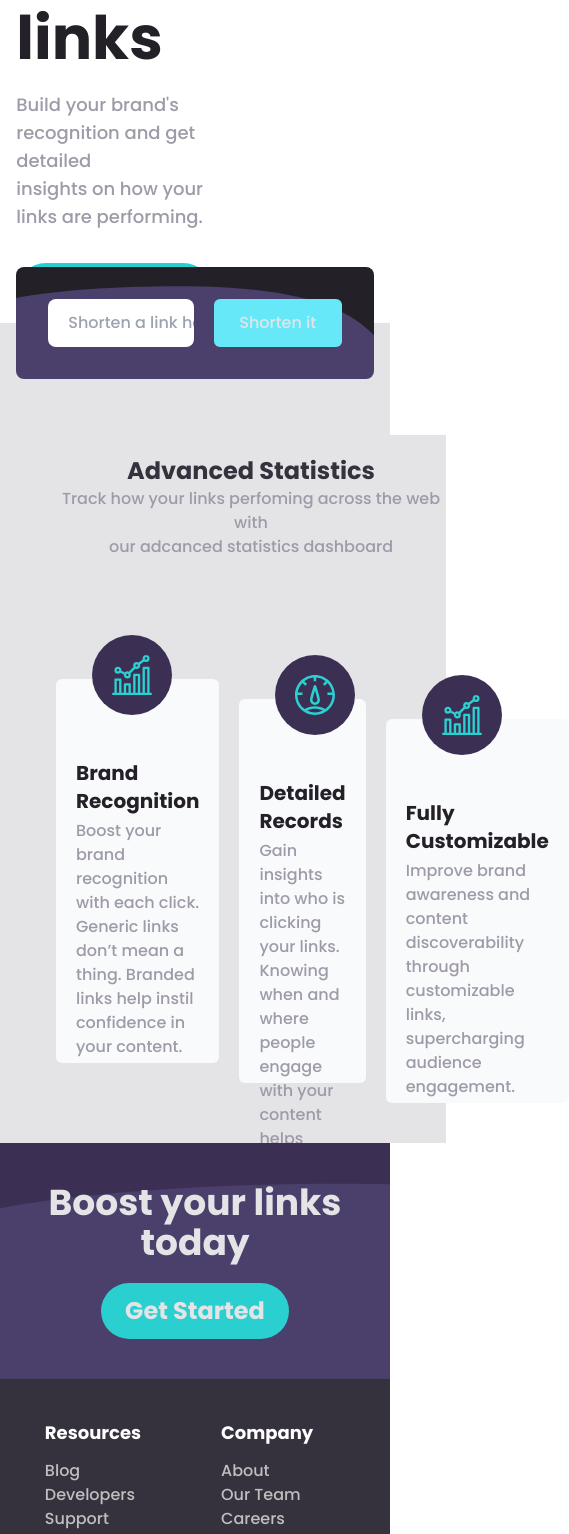
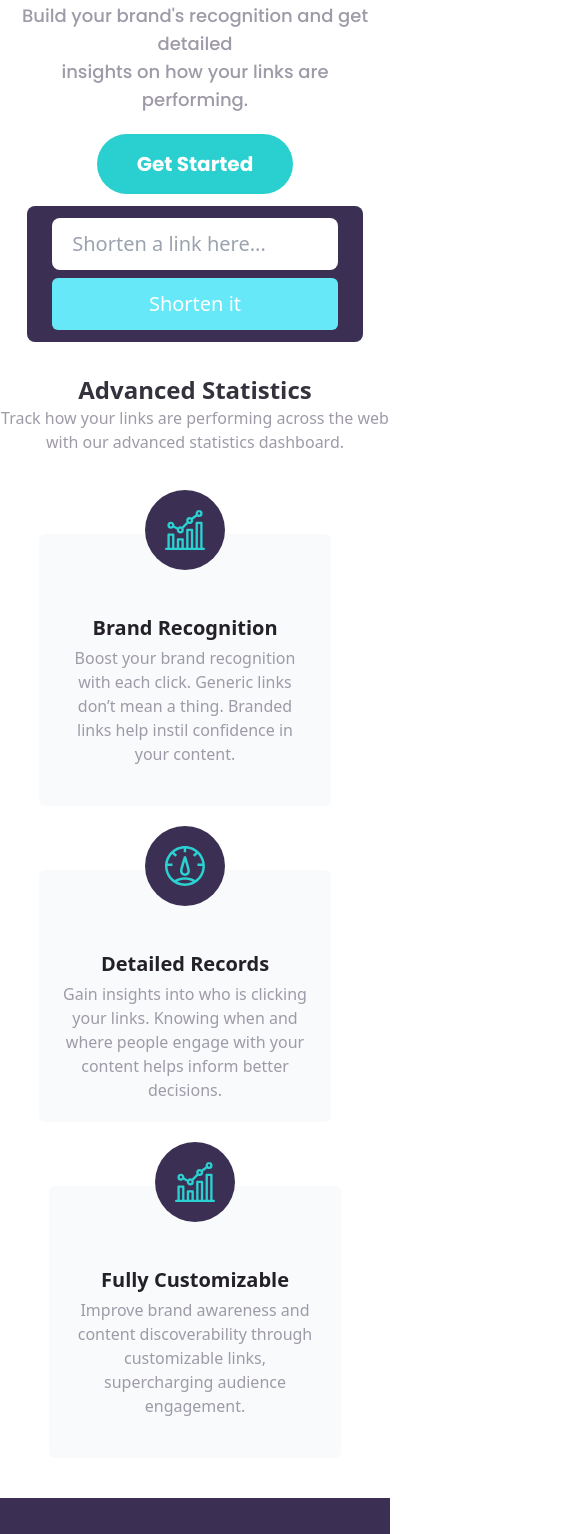
Before and after one commit to Maryahcee/URL-shortening-Api, a Vue app: page / in a window 390 px wide. Shown: the part 420-1954 px from the top of the page, 569 px wide, since content can reach past the window. Built offline with nearby package versions, Linux system fonts and the light colour scheme; what vue-clipboard2 would draw is missing.

Commit message:
add margins responiveness (#1)

```diff
--- a/src/components/Boost.vue
+++ b/src/components/Boost.vue
@@ -1,14 +1,62 @@
 <template>
-  <div class="card max-w-full">
-    <div class="p-10 max-w-full flex flex-col items-center justify-center bg-shorten-desktop bg-no-repeat  bg-cover bg-dark-violet font-['Poppins']">
-        <h3 class=" text-zinc-200  text-center text-4xl font-extrabold pb-5 ">Boost your links today</h3>
-        <button class="bg-Cyan text-zinc-200 text-2xl font-semibold  rounded-full py-3 px-6">Get Started</button>
+  <div class="card max-w-full hidden md:grid">
+    <div
+      class="
+        p-10
+        max-w-full
+        flex flex-col
+        items-center
+        justify-center
+        bg-shorten-desktop bg-no-repeat bg-cover bg-dark-violet
+        font-['Poppins']
+      "
+    >
+      <h3 class="text-zinc-200 text-center text-4xl font-extrabold pb-5">
+        Boost your links today
+      </h3>
+      <button
+        class="
+          bg-Cyan
+          text-zinc-200 text-2xl
+          font-semibold
+          rounded-full
+          py-3
+          px-6
+        "
+      >
+        Get Started
+      </button>
+    </div>
+  </div>
+  <!--Mobile Boost Section-->
+  <div
+    class="
+      md:hidden
+      flex flex-col
+      bg-shorten-desktop bg-no-repeat bg-cover bg-dark-violet
+      w-full
+    "
+  >
+    <h3
+      class="text-zinc-200 text-center text-4xl font-extrabold pb-5 mb-5 mt-8"
+    >
+      Boost your links today
+    </h3>
+    <div class="flex justify-center">
+      <button
+        class="
+          bg-Cyan
+          hover:bg-cyan-500
+          text-zinc-200 text-2xl
+          font-semibold
+          rounded-full
+          py-3
+          px-6
+          mb-8
+        "
+      >
+        Get Started
+      </button>
     </div>
   </div>
 </template>
-
-<script>
-export default {
-
-}
-</script>
--- a/src/components/Footer.vue
+++ b/src/components/Footer.vue
@@ -6,7 +6,8 @@
       text-white
       font-['Poppins']
       container
-      flex
+      hidden
+      md:flex
       items-center
       justify-center
       pt-10
@@ -28,27 +29,27 @@
           <div class="card mt-0 m-10">
             <h1 class="pb-3 font-extrabold text-lg">Features</h1>
             <ul class="text-gray text-normal text-md">
-              <li class="hover:text-cyan">Link Shortening</li>
-              <li class="hover:text-cyan">Branded Links</li>
-              <li class="hover:text-cyan">Analytics</li>
+              <li class="hover:text-Cyan">Link Shortening</li>
+              <li class="hover:text-Cyan">Branded Links</li>
+              <li class="hover:text-Cyan">Analytics</li>
             </ul>
           </div>
           <!--Resources List-->
           <div class="card mt-0 m-10">
             <h1 class="pb-3 font-extrabold text-lg">Resources</h1>
             <ul class="text-gray text-normal text-md">
-              <li class="hover:text-cyan">Blog</li>
-              <li class="hover:text-cyan">Developers</li>
-              <li class="hover:text-cyan">Support</li>
+              <li class="hover:text-Cyan">Blog</li>
+              <li class="hover:text-Cyan">Developers</li>
+              <li class="hover:text-Cyan">Support</li>
             </ul>
           </div>
           <!--Resources List-->
           <div class="card mt-0 m-10">
             <h1 class="pb-3 font-extrabold text-lg">Company</h1>
             <ul class="text-gray text-normal text-md">
-              <li class="hover:text-cyan">About</li>
-              <li class="hover:text-cyan">Our Team</li>
-              <li class="hover:text-cyan">Careers</li>
+              <li class="hover:text-Cyan">About</li>
+              <li class="hover:text-Cyan">Our Team</li>
+              <li class="hover:text-Cyan">Careers</li>
             </ul>
           </div>
           <!-- Interactive social Media icons-->
@@ -65,22 +66,22 @@
                 "
               >
                 <img
-                  class="pl-10"
+                  class="hover:bg-Cyan pl-10"
                   src="../assets/images/icon-facebook.svg"
                   alt="Facebook"
                 />
                 <img
-                  class="pl-5"
+                  class="hover:bg-Cyan pl-5"
                   src="../assets/images/icon-twitter.svg"
                   alt="twitter"
                 />
                 <img
-                  class="pl-5"
+                  class="hover:bg-Cyan pl-5"
                   src="../assets/images/icon-pinterest.svg"
                   alt="pinterest"
                 />
                 <img
-                  class="pl-5"
+                  class="hover:bg-Cyan pl-5"
                   src="../assets/images/icon-instagram.svg"
                   alt="instagram"
                 />
@@ -100,11 +101,85 @@
       </div>
     </div>
   </footer>
+  <!--Mobile Footer-->
+  <div class="bg-very-dark-blue text-white">
+    <!--Mobile footer logo-->
+    <div class="card flex justify-center mt-8 w-full">
+      <h1 class="text-white font-extrabold text-4xl">Shortly</h1>
+    </div>
+
+    <!--Mobile Features List-->
+    <div class="md:hidden flex flex-col justify-center items-center mx-auto">
+      <div class="mt-10 m-5">
+        <h1 class="pb-3 font-extrabold text-lg text-center">Features</h1>
+        <ul
+          class="
+            text-gray text-normal text-md
+            justify-center
+            items-center
+            flex flex-col
+          "
+        >
+          <li class="hover:text-Cyan">Link Shortening</li>
+          <li class="hover:text-Cyan">Branded Links</li>
+          <li class="hover:text-Cyan">Analytics</li>
+        </ul>
+      </div>
+      <!--Mobile Resources List-->
+      <div class="mt-0 m-5">
+        <h1 class="pb-3 font-extrabold text-lg text-center">Resources</h1>
+        <ul
+          class="
+            text-gray text-normal text-md
+            justify-center
+            items-center
+            flex flex-col
+          "
+        >
+          <li class="hover:text-Cyan">Blog</li>
+          <li class="hover:text-Cyan">Developers</li>
+          <li class="hover:text-Cyan">Support</li>
+        </ul>
+      </div>
+      <!--Mobile Resources List-->
+      <div class="mt-0 m-5">
+        <h1 class="pb-3 font-extrabold text-lg text-center">Company</h1>
+        <ul
+          class="
+            text-gray text-normal text-md
+            justify-center
+            items-center
+            flex flex-col
+          "
+        >
+          <li class="hover:text-Cyan">About</li>
+          <li class="hover:text-Cyan">Our Team</li>
+          <li class="hover:text-Cyan">Careers</li>
+        </ul>
+      </div>
+      <!--Mobile Interactive social Media icons-->
+      <div class="flex flex-row mx-auto justify-center items-center mb-5">
+        <img
+          class="items-center"
+          src="../assets/images/icon-facebook.svg"
+          alt="Facebook"
+        />
+        <img
+          class="pl-5"
+          src="../assets/images/icon-twitter.svg"
+          alt="twitter"
+        />
+        <img
+          class="pl-5"
+          src="../assets/images/icon-pinterest.svg"
+          alt="pinterest"
+        />
+        <img
+          class="pl-5"
+          src="../assets/images/icon-instagram.svg"
+          alt="instagram"
+        />
+      </div>
+    </div>
+  </div>
 </template>
-
-<script>
-export default {};
-</script>
-
-<style>
-</style>
--- a/src/components/Form.vue
+++ b/src/components/Form.vue
@@ -23,8 +23,8 @@ export default {
 </script>
 
 <template>
-  <!-- url link -->
-  <div class="container bg-zinc-200 max-w-full font-['Poppins']">
+  <!-- Desktop url link section -->
+  <div class="container hidden md:flex bg-zinc-200 max-w-full font-['Poppins']">
     <div class="container mx-auto w-11/12">
       <div
         class="
@@ -76,4 +76,51 @@ export default {
       </div>
     </div>
   </div>
+  <!--Mobile Link Section-->
+  <div class="max-w-full p-3 flex md:hidden justify-center">
+    <div
+      class="
+        container
+        bg-dark-violet
+        rounded-lg
+        flex
+        items-center
+        justify-center
+        p-3
+        w-11/12
+      "
+    >
+      <form
+        @submit.prevent="showLinks(url)"
+        class="flex w-full align-middle justify-center items-center flex-col"
+      >
+        <input
+          class="bg-white w-11/12 rounded-lg pl-5 mb-2 p-3 text-xl"
+          placeholder="Shorten a link here... "
+          type="url"
+          v-model="url"
+        />
+
+        <div class="w-full flex items-center justify-center">
+          <button
+            @click="[(isActive = !isActive)]"
+            class="
+              w-11/12
+              text-white
+              hover:text-zinc-300
+              text-xl
+              bg-Cyan
+              rounded-md
+              p-3
+              hover:bg-cyan-500
+            "
+            :class="[isActive ? 'bg-Cyan' : 'bg-cyan-300']"
+            type="submit"
+          >
+            {{ isActive ? "Shorten it" : "Shorten  it " }}
+          </button>
+        </div>
+      </form>
+    </div>
+  </div>
 </template>
--- a/src/components/LinkResults.vue
+++ b/src/components/LinkResults.vue
@@ -110,4 +110,5 @@ const copyLink = async () => {
       </div>
     </div>
   </div>
+  <!--Mobile link Results-->
 </template>
--- a/src/components/Main.vue
+++ b/src/components/Main.vue
@@ -4,7 +4,7 @@ export default {};
 
 <template>
   <!--Section One-->
-  <div class="container mx-auto w-11/12 flex overflow-hidden">
+  <div class="container mx-auto w-11/12 hidden md:flex overflow-hidden">
     <div class="flex flex-row">
       <div class="font-['Poppins'] w-full">
         <h1
@@ -35,4 +35,49 @@ export default {};
       </div>
     </div>
   </div>
+  <!--Mobile Version Main body-->
+  <div class="max-w-full flex flex-col md:hidden">
+    <div class="flex md:hidden items-center justify-center w-full">
+      <img
+        class="ml-40 w-11/12"
+        src="../assets/images/illustration-working.svg"
+        alt=""
+      />
+    </div>
+    <div class="font-['Poppins'] w-full mt-5">
+      <h1
+        class="
+          pb-2
+          text-4xl text-very-dark-violet
+          flex
+          justify-center
+          font-extrabold
+        "
+      >
+        More than just <br />
+        shorter links
+      </h1>
+      <p class="text-lg text-grayish-violet text-center m-5">
+        Build your brand's recognition and get detailed <br />
+        insights on how your links are performing.
+      </p>
+      <div class="flex justify-center items-center">
+        <button
+          class="
+            bg-Cyan
+            hover:bg-cyan-500
+            px-6
+            rounded-full
+            text-white text-xl
+            font-bold
+            flex
+            justify-center
+            items-center
+          "
+        >
+          <span class="p-4"> Get Started</span>
+        </button>
+      </div>
+    </div>
+  </div>
 </template>
--- a/src/components/ShowCase.vue
+++ b/src/components/ShowCase.vue
@@ -3,7 +3,7 @@
   <!--ShowCase Section with Statistics -->
 
   <!--Header section -->
-  <div class="max-w-full container bg-zinc-200">
+  <div class="max-w-full hidden md:flex container bg-zinc-200">
     <div
       class="
         font-['Poppins']
@@ -154,4 +154,124 @@
       </div>
     </div>
   </div>
+  <!--Mobile Version statistic section-->
+  <div class="text-center">
+    <h2 class="text-2xl font-bold text-very-dark-blue pt-5">
+      Advanced Statistics
+    </h2>
+    <p class="text-grayish-violet pb-10">
+      Track how your links are performing across the web with our advanced
+      statistics dashboard.
+    </p>
+  </div>
+  <!-- Mobile Icons -->
+  <div class="md:hidden flex flex-col items-center mx-auto w-full">
+    <!--Mobile First Icon Card-->
+    <div class="box-border mt-10 p-5 mr-5 w-3/4 bg-slate-50 rounded-md">
+      <!-- Mobile Circular background -->
+      <div class="relative flex items-center justify-center">
+        <div
+          class="
+            transform
+            -translate-y-16
+            bg-dark-violet
+            rounded-full
+            w-20
+            h-20
+            flex
+            items-center
+            justify-center
+          "
+        >
+          <!-- Mobile Brand Recognition icon  -->
+          <img
+            class="w-10 flex items-center justify-center mx-auto align-middle"
+            src="../assets/images/icon-brand-recognition.svg"
+            alt=""
+          />
+        </div>
+      </div>
+      <h3
+        class="text-xl -mt-5 font-bold pb-1 text-very-dark-violet text-center"
+      >
+        Brand Recognition
+      </h3>
+      <p class="text-grayish-violet pb-5 text-center">
+        Boost your brand recognition with each click. Generic links don’t mean a
+        thing. Branded links help instil confidence in your content.
+      </p>
+    </div>
+
+    <!--Mobile Second Icon Card-->
+    <div class="box-border p-5 mr-5 mt-16 w-3/4 bg-slate-50 rounded-md">
+      <!-- Mobile Circular background -->
+      <div class="relative flex items-center justify-center">
+        <div
+          class="
+            transform
+            -translate-y-16
+            bg-dark-violet
+            rounded-full
+            w-20
+            h-20
+            flex
+            items-center
+            justify-center
+          "
+        >
+          <!-- Mobile Detailed Records icon  -->
+          <img
+            class="w-10 flex items-center justify-center mx-auto align-middle"
+            src="../assets/images/icon-detailed-records.svg"
+            alt=""
+          />
+        </div>
+      </div>
+      <h3
+        class="text-xl -mt-5 font-bold pb-1 text-very-dark-violet text-center"
+      >
+        Detailed Records
+      </h3>
+      <p class="text-grayish-violet text-center">
+        Gain insights into who is clicking your links. Knowing when and where
+        people engage with your content helps inform better decisions.
+      </p>
+    </div>
+
+    <!--Mobile Third Icon Card-->
+    <div class="box-border p-5 mt-16 mb-10 w-3/4 bg-slate-50 rounded-md">
+      <!-- Mobile Circular background -->
+      <div class="relative flex items-center justify-center">
+        <div
+          class="
+            transform
+            -translate-y-16
+            bg-dark-violet
+            rounded-full
+            w-20
+            h-20
+            flex
+            items-center
+            justify-center
+          "
+        >
+          <!--Mobile Fully Customizable icon  -->
+          <img
+            class="w-10 flex items-center justify-center mx-auto align-middle"
+            src="../assets/images/icon-brand-recognition.svg"
+            alt=""
+          />
+        </div>
+      </div>
+      <h3
+        class="text-xl -mt-5 font-bold pb-1 text-very-dark-violet text-center"
+      >
+        Fully Customizable
+      </h3>
+      <p class="text-grayish-violet pb-5 text-center">
+        Improve brand awareness and content discoverability through customizable
+        links, supercharging audience engagement.
+      </p>
+    </div>
+  </div>
 </template>
```
Also changed, not shown: src/components/Navbar.vue (+16 -12 lines).
